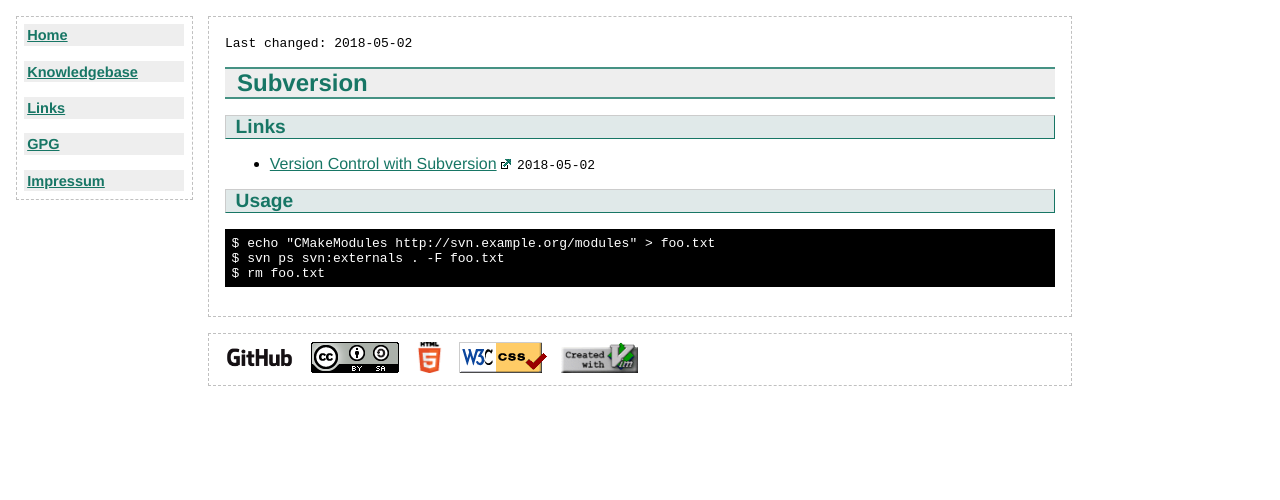
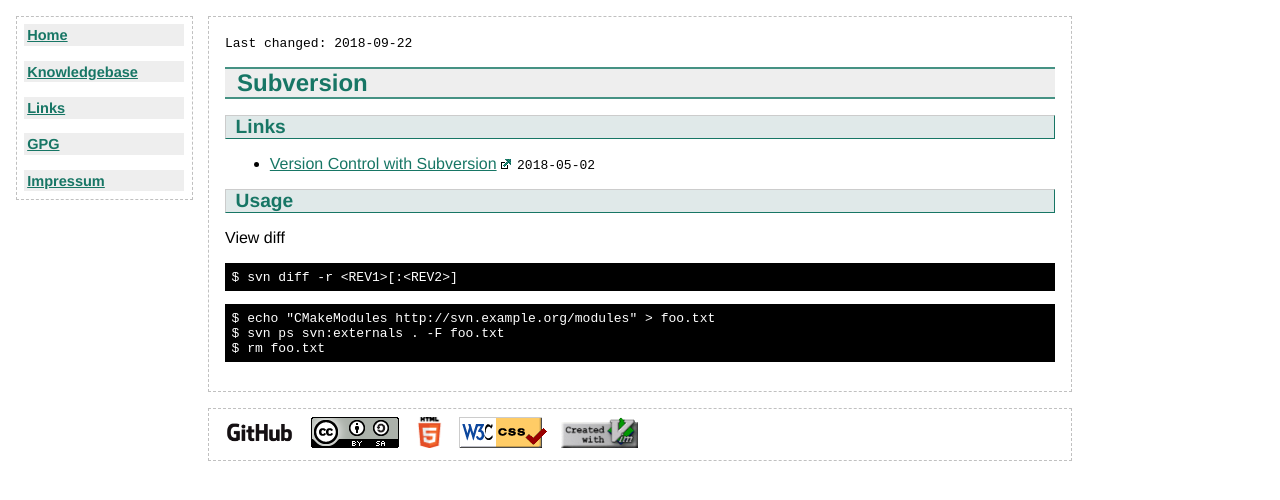
Before and after one commit to flyinggreenfrog/flyinggreenfrog.github.io, a Jekyll site: the page built from knowledgebase/subversion.md, in a window 1280 px wide. Shown: the top 500 px of the page. Built offline with Jekyll 4.4.1, drawn with Linux system fonts in a browser that asks for light colours.

Commit message:
Added view diff to subversion.

````diff
--- a/knowledgebase/subversion.md
+++ b/knowledgebase/subversion.md
@@ -1,6 +1,6 @@
 ---
 title: Subversion
-last-changed: <time>2018-05-02</time>
+last-changed: <time>2018-09-22</time>
 knowledgebase: true
 categories: [Linux, Programming]
 ---
@@ -10,6 +10,12 @@ categories: [Linux, Programming]
 
 ## Usage
 
+View diff
+
+``` sh
+$ svn diff -r <REV1>[:<REV2>]
+```
+
 ``` sh
 $ echo "CMakeModules http://svn.example.org/modules" > foo.txt
 $ svn ps svn:externals . -F foo.txt
````
